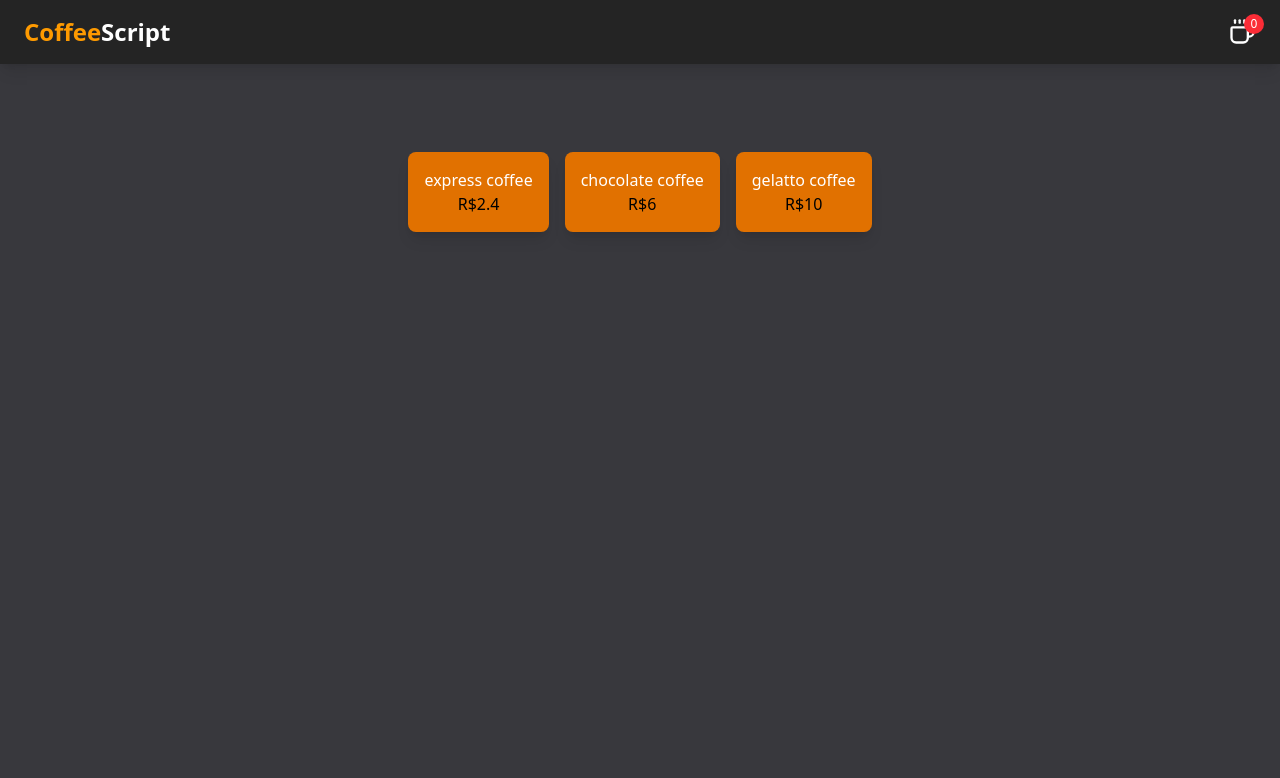
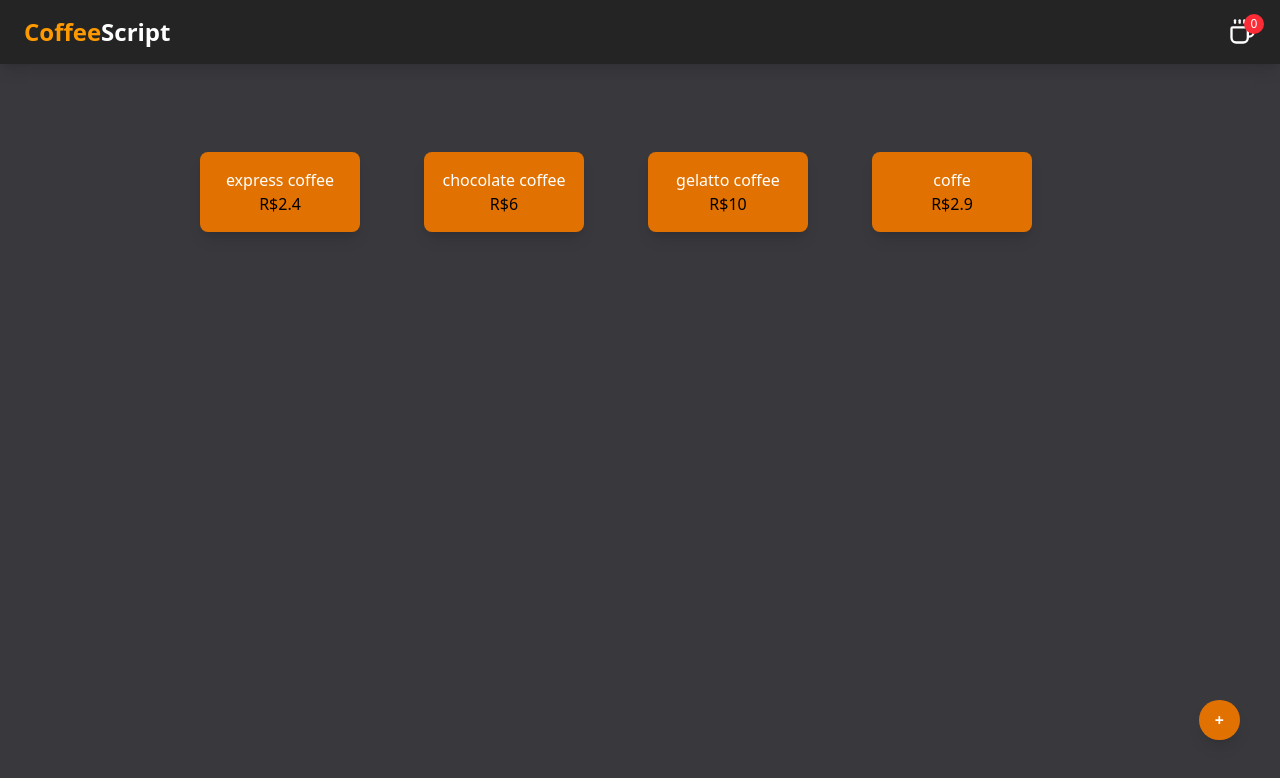
Before and after one commit to carlos-daniel1/api-rest, a React (Vite) app in the folder frontEnd/: page /home in a window 1280 px wide. Shown: the top 778 px of the page. Built offline with nearby package versions, Linux system fonts and the light colour scheme.

Commit message:
sending modal

```diff
--- a/frontEnd/src/components/GetCoffee.jsx
+++ b/frontEnd/src/components/GetCoffee.jsx
@@ -10,14 +10,14 @@ const navigate = useNavigate();
   }
 
   return (
-    <div className='flex justify-center items-center mt-20'>
+    <div className='grid grid-cols-2 sm:grid-cols-2 md:grid-cols-3 lg:grid-cols-4 mt-20 w-full max-w-4xl mx-auto'>
       {props.coffees.map((coffee) => (
-        <div key={coffee.id} onClick={() => handleClick(coffee)} className='cursor-pointer bg-amber-600 hover:bg-amber-700 p-4 m-2 rounded-lg flex flex-col justify-center items-center transition-colors duration-300 shadow-lg'>
+        <div key={coffee.id} onClick={() => handleClick(coffee)} className='cursor-pointer bg-amber-600 hover:bg-amber-700 w-40 h-20 p-4 m-2 rounded-lg flex flex-col justify-center items-center transition-colors duration-300 shadow-lg'>
           <p className='text text-white'>{coffee.name}</p>
           <p className='font-medium' >R${coffee.price}</p>
         </div>
+
       ))}
-
     </div>
   )
 }
--- /dev/null
+++ b/frontEnd/src/components/Modal.jsx
@@ -0,0 +1,26 @@
+import React from 'react'
+
+const Modal = ({ isOpen, closeModal, children }) => {
+    if (!isOpen) {
+        return null;
+    }
+    return (
+        <div className='fixed inset-0 flex items-center justify-center bg-[rgba(0,0,0,0.5)] z-50'>
+            <div className='bg-[rgb(56,59,61)] w-96 h-96 rounded-lg shadow-lg p-4'>
+
+                <div>
+                    {children}
+                </div>
+
+                 <div className="flex justify-end mt-25">
+                    <button className="cursor-pointer px-4 py-2 bg-amber-700 text-white rounded hover:bg-amber-800" onClick={closeModal}>
+                        Fechar
+                    </button>
+                </div>
+            </div>
+
+        </div>
+    )
+}
+
+export default Modal
--- a/frontEnd/src/components/NavBar.jsx
+++ b/frontEnd/src/components/NavBar.jsx
@@ -6,6 +6,9 @@ const Navbar = () => {
       <div className="text-2xl font-bold cursor-default">
         <span className="text-amber-500 ">Coffee</span>Script
       </div>
+
+
+
 
       {/* carrinho */}
       <button className="relative">
--- a/frontEnd/src/pages/Home.jsx
+++ b/frontEnd/src/pages/Home.jsx
@@ -2,8 +2,10 @@ import React from 'react'
 import { useState } from 'react'
 import GetCoffee from '../components/GetCoffee';
 import NavBar from '../components/NavBar';
+import Modal from '../components/Modal';
 
 const Home = () => {
+    const [openModal, setOpenModal] = useState(false);
     const [coffees, setCoffees] = useState([
         {
             id: 1,
@@ -19,15 +21,39 @@ const Home = () => {
             id: 3,
             name: 'gelatto coffee',
             price: 10
-        }
+        },
+        {
+            id: 4,
+            name: 'coffe',
+            price: 2.9
+        },
+
 
     ]);
 
+
     return (
-        <div className='bg-[rgb(56,56,61)] h-screen'>
+        <div className='bg-[rgb(56,56,61)] min-h-screen'>
             <NavBar />
             <GetCoffee coffees={coffees} />
+            <button
+                onClick={() => setOpenModal(true)}
+                className='fixed right-10 cursor-pointer bottom-15 bg-amber-600 hover:bg-amber-700 text-white font-bold py-2 px-4 rounded-3xl shadow-lg transition-colors duration-300'
+            >
+                +
+            </button>
+
+            <Modal isOpen={openModal} closeModal={() => setOpenModal(false)}>
+                <div className='flex flex-col gap-4 mt-5'>
+                    <h2 className='text-center text-white text-2xl font-bold'>Adicionar Café</h2>
+                    <input type="text" placeholder='Nome do café' className='p-2 rounded-lg text-white' />
+                    <input type="number" placeholder='Preço do café' className='p-2 rounded-lg text-white' />
+
+                    <button className='bg-amber-600 hover:bg-amber-700 text-white font-bold py-2 px-4 rounded-lg shadow-lg transition-colors duration-300 cursor-pointer'>Adicionar</button>
+                </div>
+            </Modal >
         </div>
+
     )
 }
 
```
Also changed, not shown: 1 other file (tests, documents, lock files or other folders).
